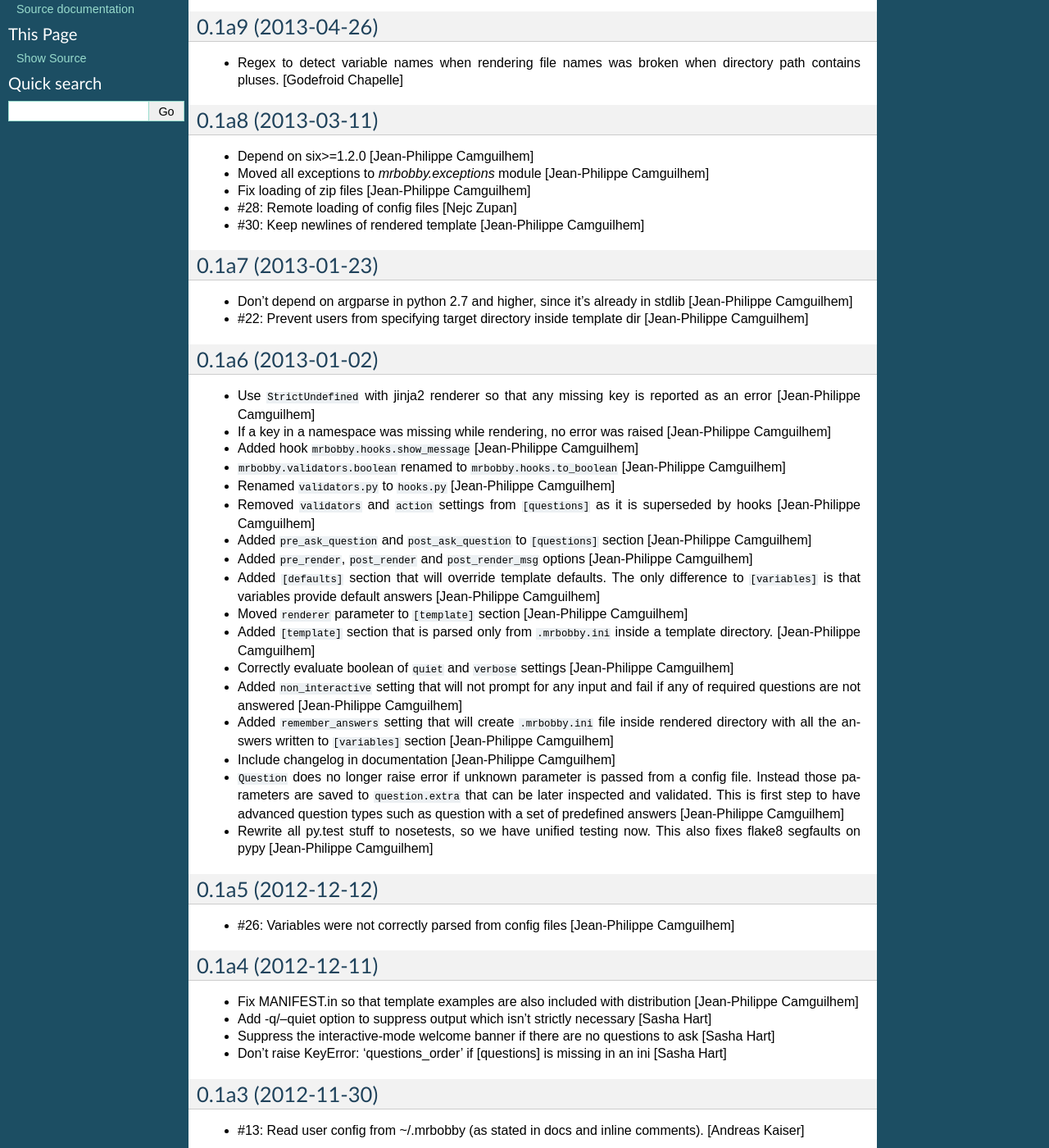
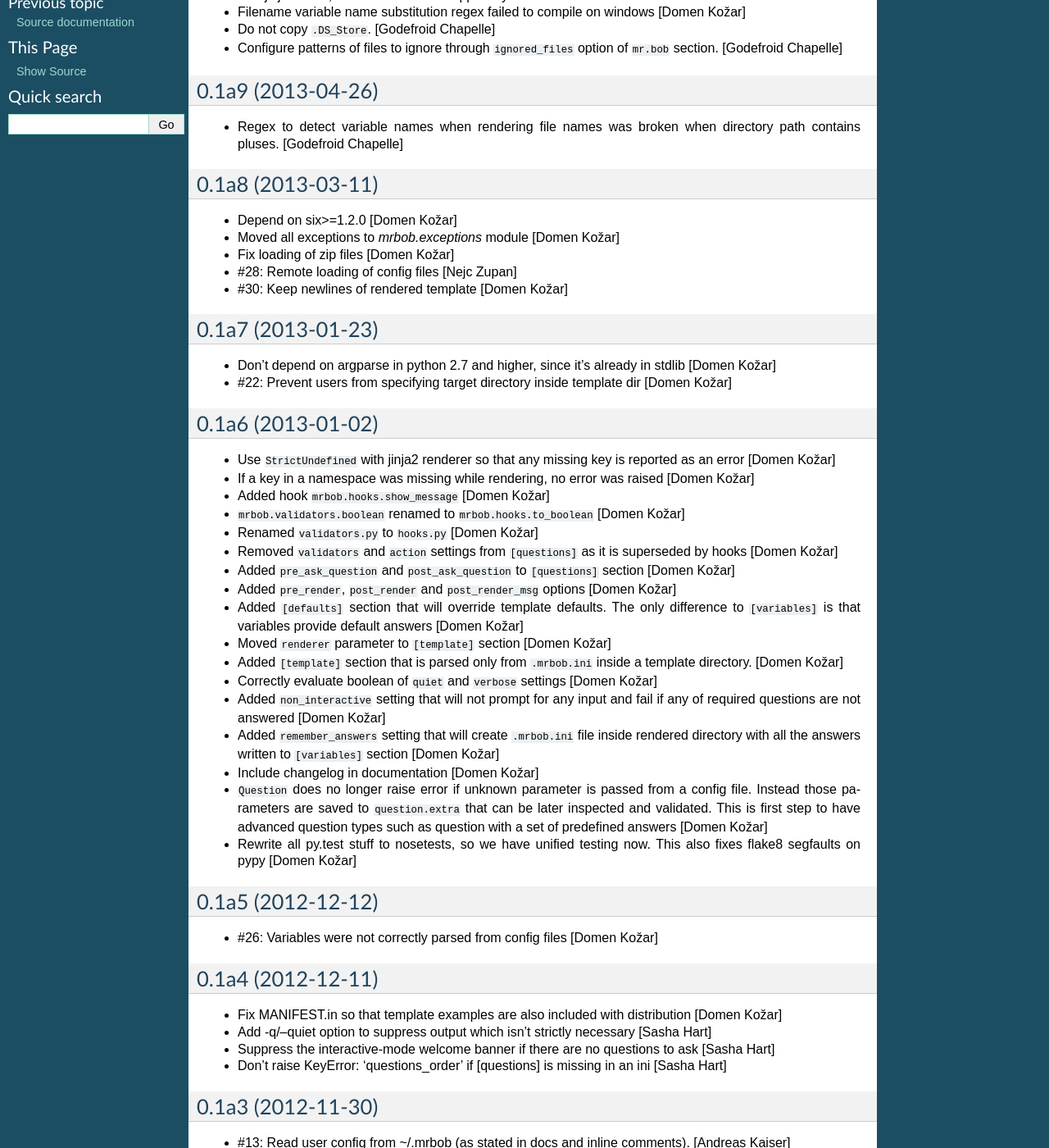
Before and after one commit to jpcw/mr.bobby, a Sphinx documentation site: the page built from docs/source/HISTORY.rst, in a window 1280 px wide and 1400 px high, scrolled down 284 px. Shown: the whole window at 82% size. Built offline with Sphinx 7.4.7, drawn with Linux system fonts in a browser that asks for light colours; some of the changed text lies outside the part shown.

Commit message:
fix glouton sed

```diff
--- a/docs/source/HISTORY.rst
+++ b/docs/source/HISTORY.rst
@@ -1,26 +1,29 @@
 Changelog
 =========
 
+- add entry_points plugins support for render_filename
+  [Jean-Philippe Camguilhem]
+
+
+Before forka mr.bob
+====================
 
 0.1a10 (unreleased)
 -------------------
 
-- add entry_points plugins support for render_filename
-  [Jean-Philippe Camguilhem]
-
-- move exceptions to bobbyexceptions
+- move exceptions to bobexceptions
   [Jean-Philippe Camguilhem]
 
 - Use jinja2 < 2.7, since 2.7+ doesn't support Python 3.2
 
 - Filename variable name substitution regex failed to compile on windows
-  [Jean-Philippe Camguilhem]
+  [Domen Kožar]
 
 - Do not copy ``.DS_Store``.
   [Godefroid Chapelle]
 
 - Configure patterns of files to ignore through
-  ``ignored_files`` option of ``mr.bobby`` section.
+  ``ignored_files`` option of ``mr.bob`` section.
   [Godefroid Chapelle]
 
 
@@ -36,19 +39,19 @@
 ------------------
 
 - Depend on six>=1.2.0
-  [Jean-Philippe Camguilhem]
+  [Domen Kožar]
 
-- Moved all exceptions to `mrbobby.exceptions` module
-  [Jean-Philippe Camguilhem]
+- Moved all exceptions to `mrbob.exceptions` module
+  [Domen Kožar]
 
 - Fix loading of zip files
-  [Jean-Philippe Camguilhem]
+  [Domen Kožar]
 
 - #28: Remote loading of config files
   [Nejc Zupan]
 
 - #30: Keep newlines of rendered template
-  [Jean-Philippe Camguilhem]
+  [Domen Kožar]
 
 
 0.1a7 (2013-01-23)
@@ -56,10 +59,10 @@
 
 - Don't depend on argparse in python 2.7 and higher, since it's already
   in stdlib
-  [Jean-Philippe Camguilhem]
+  [Domen Kožar]
 
 - #22: Prevent users from specifying target directory inside template dir
-  [Jean-Philippe Camguilhem]
+  [Domen Kožar]
 
 
 0.1a6 (2013-01-02)
@@ -67,78 +70,78 @@
 
 - Use ``StrictUndefined`` with jinja2 renderer so that any missing key is
   reported as an error
-  [Jean-Philippe Camguilhem]
+  [Domen Kožar]
 
 - If a key in a namespace was missing while rendering, no error was raised
-  [Jean-Philippe Camguilhem]
+  [Domen Kožar]
 
-- Added hook ``mrbobby.hooks.show_message``
-  [Jean-Philippe Camguilhem]
+- Added hook ``mrbob.hooks.show_message``
+  [Domen Kožar]
 
-- ``mrbobby.validators.boolean`` renamed to ``mrbobby.hooks.to_boolean``
-  [Jean-Philippe Camguilhem]
+- ``mrbob.validators.boolean`` renamed to ``mrbob.hooks.to_boolean``
+  [Domen Kožar]
 
 - Renamed ``validators.py`` to ``hooks.py``
-  [Jean-Philippe Camguilhem]
+  [Domen Kožar]
 
 - Removed ``validators`` and ``action`` settings from ``[questions]`` as it is
   superseded by hooks
-  [Jean-Philippe Camguilhem]
+  [Domen Kožar]
 
 - Added ``pre_ask_question`` and ``post_ask_question`` to ``[questions]`` section
-  [Jean-Philippe Camguilhem]
+  [Domen Kožar]
 
 - Added ``pre_render``, ``post_render`` and  ``post_render_msg`` options
-  [Jean-Philippe Camguilhem]
+  [Domen Kožar]
 
 - Added ``[defaults]`` section that will override template defaults. The only
   difference to ``[variables]`` is that variables provide default answers
-  [Jean-Philippe Camguilhem]
+  [Domen Kožar]
 
 - Moved ``renderer`` parameter to ``[template]`` section
-  [Jean-Philippe Camguilhem]
+  [Domen Kožar]
 
-- Added ``[template]`` section that is parsed only from ``.mrbobby.ini`` inside a
+- Added ``[template]`` section that is parsed only from ``.mrbob.ini`` inside a
   template directory.
-  [Jean-Philippe Camguilhem]
+  [Domen Kožar]
 
 - Correctly evaluate boolean of ``quiet`` and ``verbose`` settings
-  [Jean-Philippe Camguilhem]
+  [Domen Kožar]
 
 - Added ``non_interactive`` setting that will not prompt for any input and fail
   if any of required questions are not answered
-  [Jean-Philippe Camguilhem]
+  [Domen Kožar]
 
-- Added ``remember_answers`` setting that will create ``.mrbobby.ini`` file inside
+- Added ``remember_answers`` setting that will create ``.mrbob.ini`` file inside
   rendered directory with all the answers written to ``[variables]`` section
-  [Jean-Philippe Camguilhem]
+  [Domen Kožar]
 
 - Include changelog in documentation
-  [Jean-Philippe Camguilhem]
+  [Domen Kožar]
 
 - ``Question`` does no longer raise error if unknown parameter is passed from a
   config file. Instead those parameters are saved to ``question.extra`` that can
   be later inspected and validated. This is first step to have advanced question
   types such as question with a set of predefined answers
-  [Jean-Philippe Camguilhem]
+  [Domen Kožar]
 
 - Rewrite all py.test stuff to nosetests, so we have unified testing now. This
   also fixes flake8 segfaults on pypy
-  [Jean-Philippe Camguilhem]
+  [Domen Kožar]
 
 
 0.1a5 (2012-12-12)
 ------------------
 
 - #26: Variables were not correctly parsed from config files
-  [Jean-Philippe Camguilhem]
+  [Domen Kožar]
 
 
 0.1a4 (2012-12-11)
 ------------------
 
 - Fix MANIFEST.in so that template examples are also included with distribution
-  [Jean-Philippe Camguilhem]
+  [Domen Kožar]
 
 - Add -q/--quiet option to suppress output which isn't strictly necessary
   [Sasha Hart]
@@ -153,7 +156,7 @@
 0.1a3 (2012-11-30)
 ------------------
 
-- #13: Read user config from ~/.mrbobby (as stated in docs and inline comments).
+- #13: Read user config from ~/.mrbob (as stated in docs and inline comments).
   [Andreas Kaiser]
 
 
@@ -161,15 +164,15 @@
 ------------------
 
 - #12: Fix unicode errors when using non-ASCII in questions or defaults
-  [Jean-Philippe Camguilhem]
+  [Domen Kožar]
 
 - Ask questions in same order they were
   defined in template configuration file
-  [Jean-Philippe Camguilhem]
+  [Domen Kožar]
 
 
 0.1a1 (2012-10-19)
 ------------------
 
 - Initial release.
-  [Jean-Philippe Camguilhem, Cyprien Le Pannérer]
+  [Domen Kožar, Tom Lazar]
```
Also changed, not shown: docs/source/index.rst (+10 -0 lines), docs/source/mr.bobby_flow.xml (+1 -1 lines), docs/source/mr.bobby_flow.jpg.
